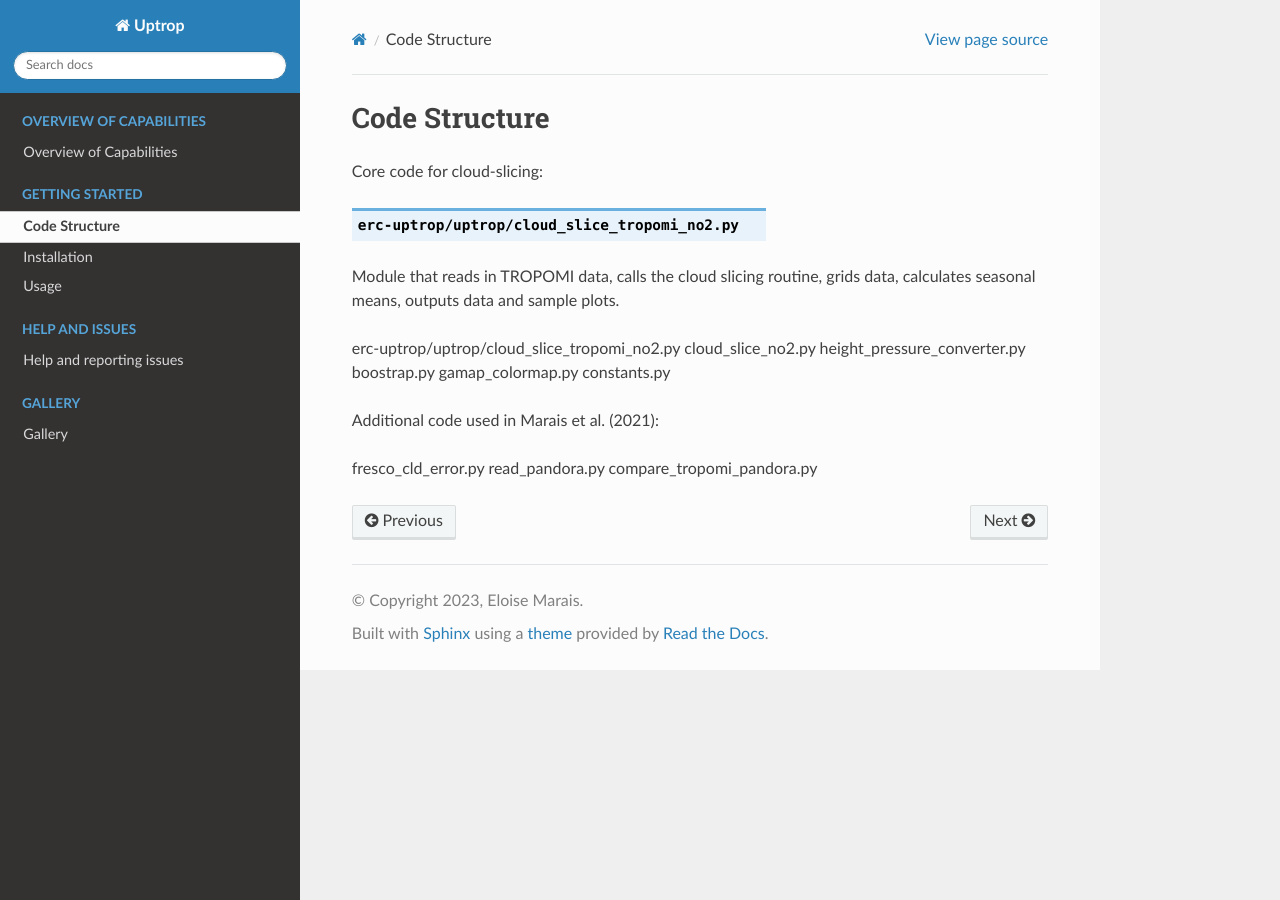
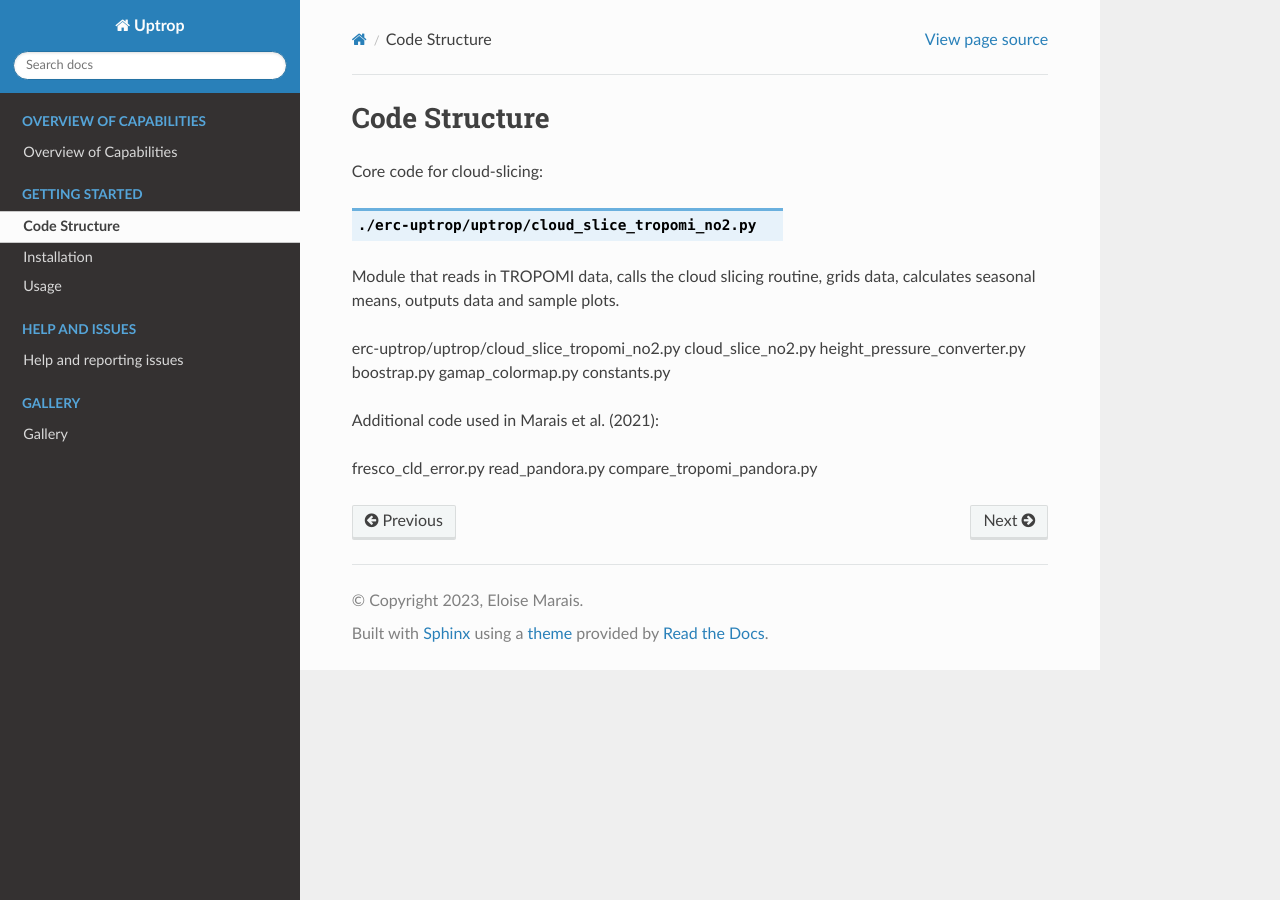
Before and after one commit to eamarais/erc-uptrop, a Sphinx documentation site: the page built from docs/source/Code-structure.rst, in a window 1280 px wide. Built offline with Sphinx 7.4.7 and the Read the Docs theme 2.0.0, drawn with Linux system fonts in a browser that asks for light colours.

```diff
--- a/docs/source/Code-structure.rst
+++ b/docs/source/Code-structure.rst
@@ -3,7 +3,7 @@ Code Structure
 
 Core code for cloud-slicing:
 
-.. option:: erc-uptrop/uptrop/cloud_slice_tropomi_no2.py
+.. option:: ./erc-uptrop/uptrop/cloud_slice_tropomi_no2.py
 
 Module that reads in TROPOMI data, calls the cloud slicing routine, grids data, calculates seasonal means, outputs data and sample plots.
 
```
